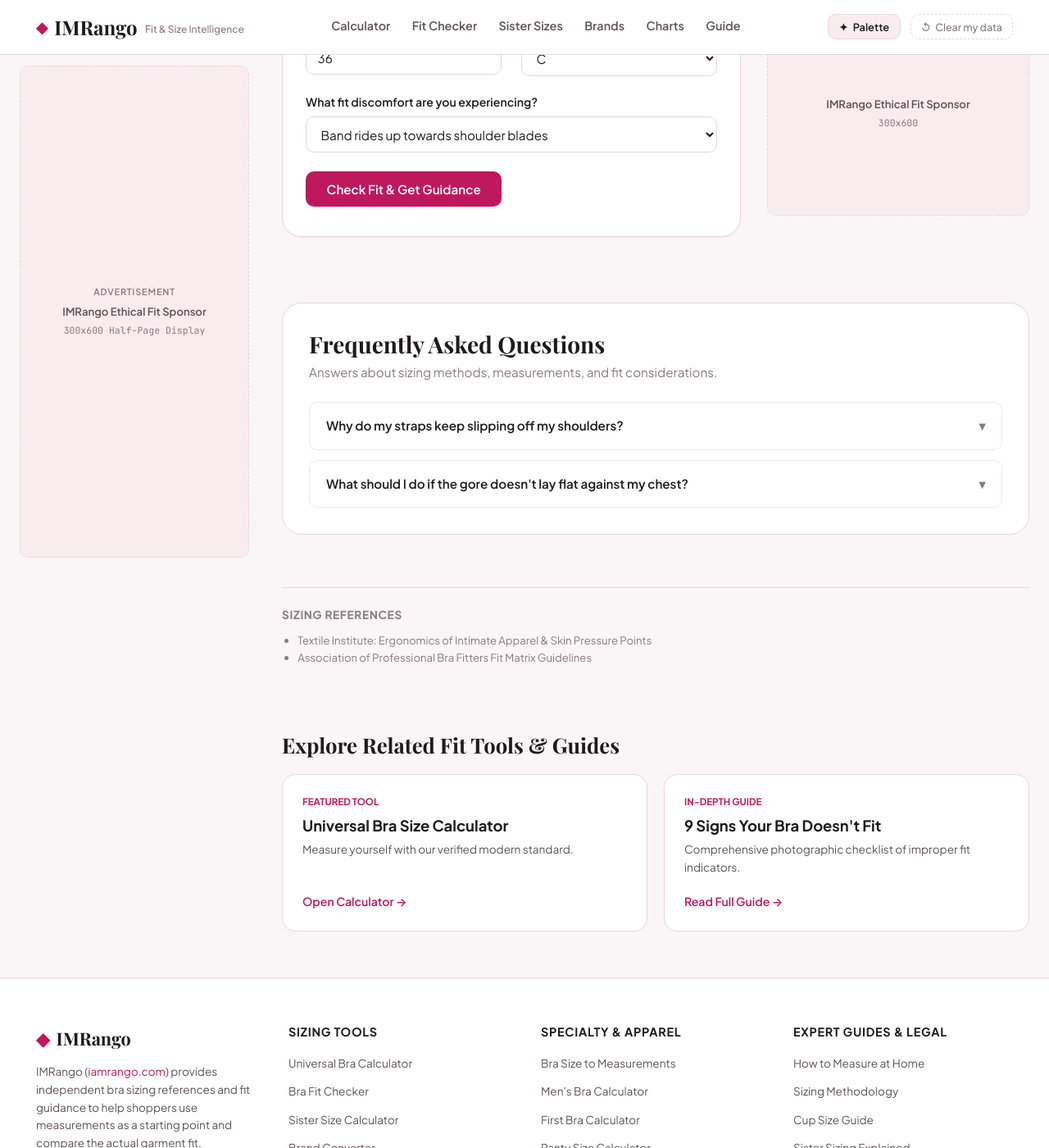
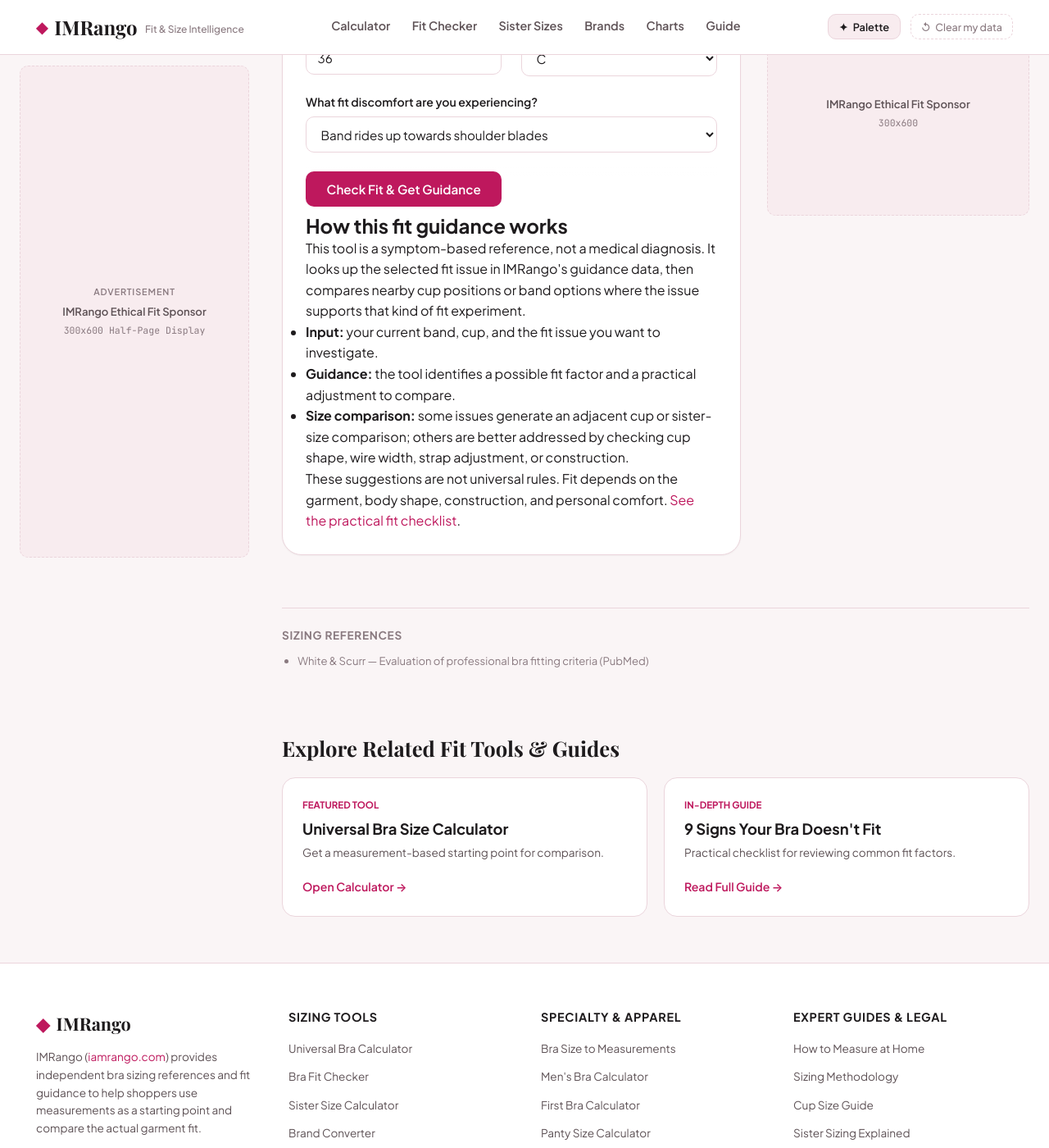
Before and after one commit to sharpedge74-cmyk/Bra-Size-Pro, a Jekyll site: the page built from bra-fit-checker.html, in a window 1280 px wide and 1400 px high, scrolled down 478 px. Shown: the whole window at 82% size. Built offline with Jekyll 4.4.1, drawn with Linux system fonts in a browser that asks for light colours; some web fonts are replaced.

Commit message:
Add citation-friendly calculation reference to bra-fit-checker.html

```diff
--- a/bra-fit-checker.html
+++ b/bra-fit-checker.html
@@ -9,21 +9,16 @@
 tool_js: "bra-fit-checker.js"
 ads: "tool"
 sources:
-  - "Textile Institute: Ergonomics of Intimate Apparel & Skin Pressure Points"
-  - "Association of Professional Bra Fitters Fit Matrix Guidelines"
+  - "White &amp; Scurr — Evaluation of professional bra fitting criteria (PubMed)"
 related_tool:
   title: "Universal Bra Size Calculator"
-  desc: "Measure yourself with our verified modern standard."
+  desc: "Get a measurement-based starting point for comparison."
   url: "/bra-size-calculator"
 related_guide:
   title: "9 Signs Your Bra Doesn't Fit"
-  desc: "Comprehensive photographic checklist of improper fit indicators."
+  desc: "Practical checklist for reviewing common fit factors."
   url: "/signs-your-bra-doesnt-fit"
 faq:
-  - q: "Why do my straps keep slipping off my shoulders?"
-    a: "Straps sliding down is almost always caused by a band that is too large. When your band rides up your back, it releases tension on the straps, making them fall down. A loose or poorly adjusted band can contribute to straps slipping, but strap length, shoulder shape, garment design, and cup fit can also matter. Check the band and cup fit together before changing size."
-  - q: "What should I do if the gore doesn't lay flat against my chest?"
-    a: "If the center gore floats or perches away from your sternum, your cup volume is too small or the cup profile is too shallow for your natural projection. Move up 1 to 2 cup sizes."
 ---
 
 <div class="calculator-card">
@@ -75,6 +70,18 @@
     </div>
   </div>
 
+
+<section class="calculator-reference" aria-labelledby="fit-reference-heading">
+  <h2 id="fit-reference-heading">How this fit guidance works</h2>
+  <p>This tool is a symptom-based reference, not a medical diagnosis. It looks up the selected fit issue in IMRango's guidance data, then compares nearby cup positions or band options where the issue supports that kind of fit experiment.</p>
+  <ul>
+    <li><strong>Input:</strong> your current band, cup, and the fit issue you want to investigate.</li>
+    <li><strong>Guidance:</strong> the tool identifies a possible fit factor and a practical adjustment to compare.</li>
+    <li><strong>Size comparison:</strong> some issues generate an adjacent cup or sister-size comparison; others are better addressed by checking cup shape, wire width, strap adjustment, or construction.</li>
+  </ul>
+  <p>These suggestions are not universal rules. Fit depends on the garment, body shape, construction, and personal comfort. <a href="/signs-your-bra-doesnt-fit">See the practical fit checklist</a>.</p>
+</section>
+
   <div id="diagnosis-result" class="sizing-result-box" style="display: none; margin-top: 2rem;">
     <div class="result-badge">Fit Guidance & Possible Adjustments</div>
     <h3 id="diag-title" style="font-size: 1.4rem; font-family: var(--font-serif); margin-bottom: 0.5rem;"></h3>
```
